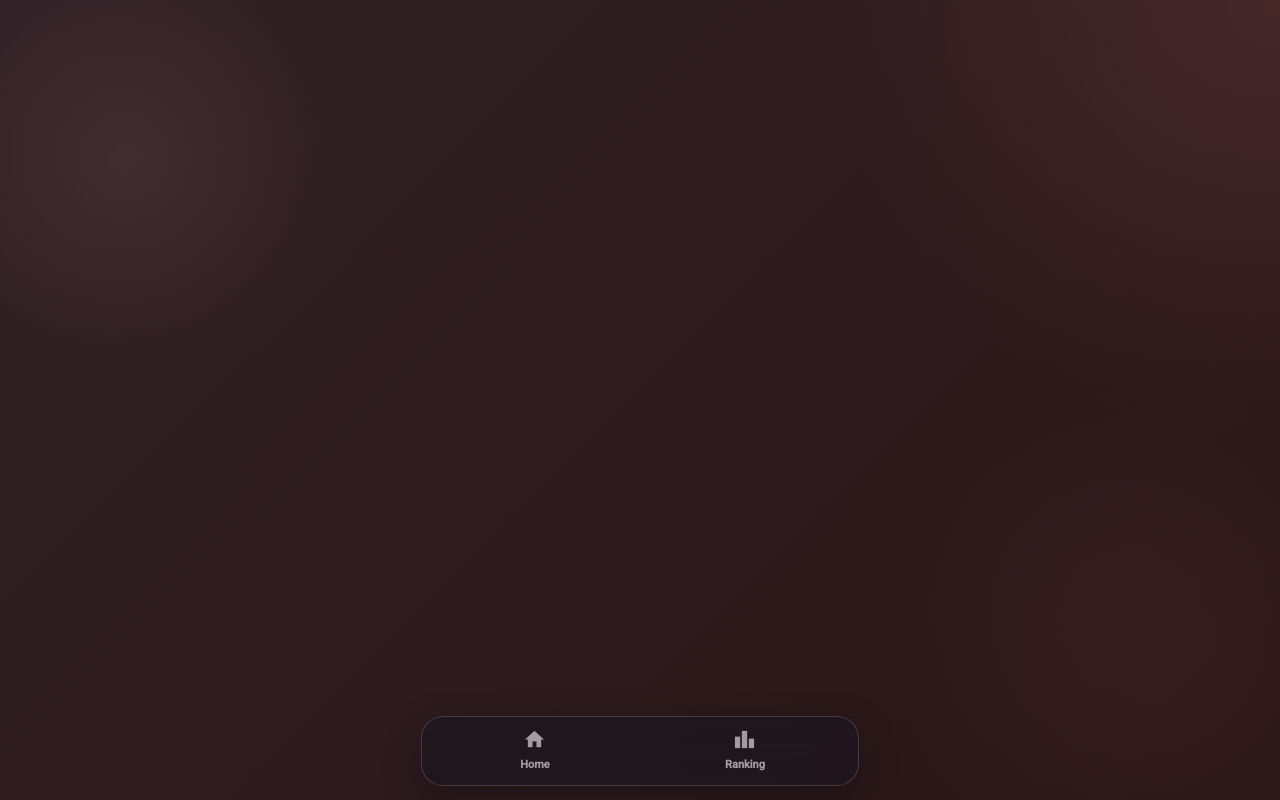
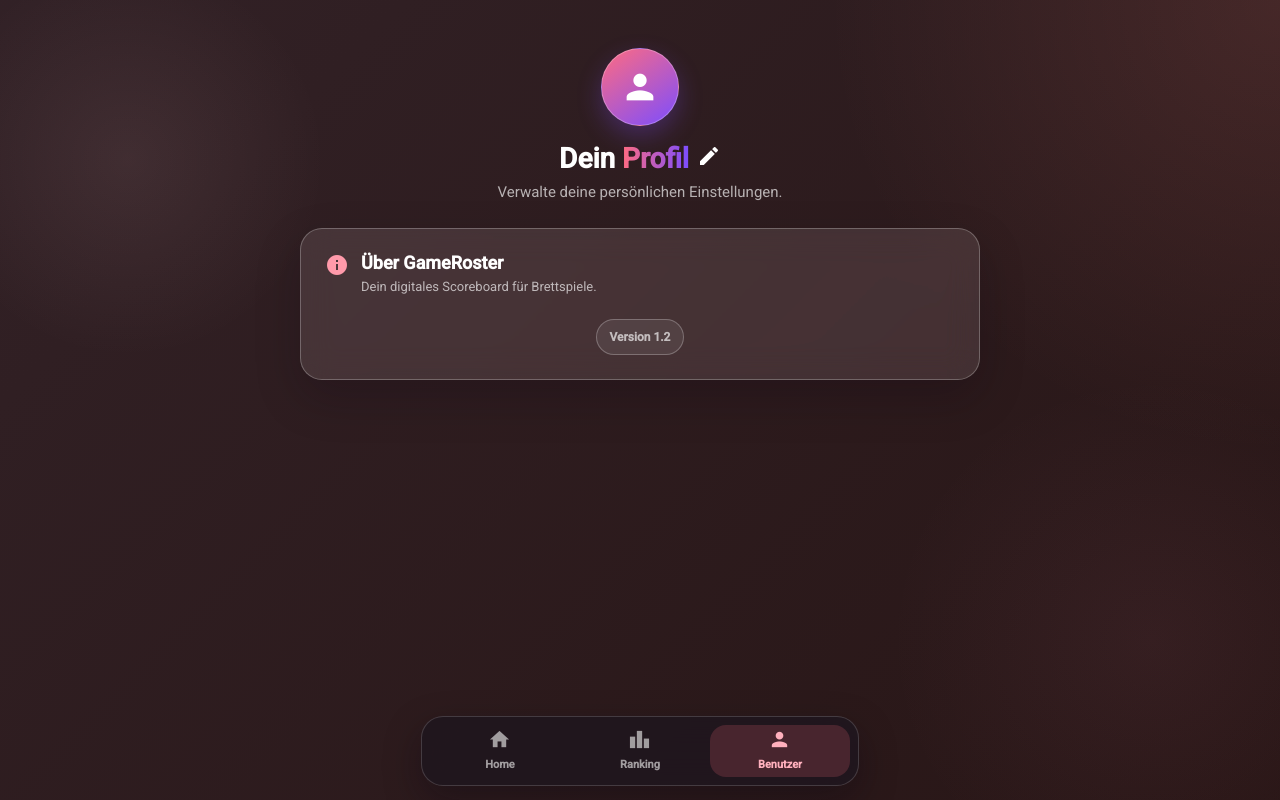
Before and after one commit to Jason0985/GameRoster-beta, an Angular app: page /profile in a window 1280 px wide. Before the commit this address led to /. Built offline with nearby package versions, Linux system fonts and the light colour scheme.

Commit message:
feat: add profile feature with routing and styling

```diff
--- a/src/app/app.html
+++ b/src/app/app.html
@@ -13,5 +13,9 @@
       <mat-icon aria-hidden="true">leaderboard</mat-icon>
       <span>Ranking</span>
     </a>
+    <a class="bottom-nav-link" routerLink="/profile" routerLinkActive="active" aria-label="Profil">
+      <mat-icon aria-hidden="true">person</mat-icon>
+      <span>Benutzer</span>
+    </a>
   </nav>
 </div>
--- a/src/app/app.routes.ts
+++ b/src/app/app.routes.ts
@@ -29,4 +29,11 @@ export const routes: Routes = [
         (module) => module.EndScore
       ),
   },
+  {
+    path: 'profile',
+    loadComponent: () =>
+      import('./features/profile/profile').then(
+        (module) => module.Profile
+      ),
+  },
 ];
--- /dev/null
+++ b/src/app/features/profile/profile.html
@@ -0,0 +1,49 @@
+<div class="profile-root">
+    <header class="ui-hero profile-header">
+        <div class="profile-avatar" aria-hidden="true">
+            <mat-icon>person</mat-icon>
+        </div>
+
+        <h1 class="ui-title">
+            Dein <span class="ui-accent">Profil</span> <mat-icon class="edit-icon">edit</mat-icon>
+        </h1>
+
+        <p class="ui-subtitle">
+            Verwalte deine persönlichen Einstellungen.
+        </p>
+    </header>
+
+    <!-- <section class="profile-card ui-surface">
+        <div class="profile-card-heading">
+            <mat-icon aria-hidden="true">account_circle</mat-icon>
+            <div>
+                <h2>Spielerprofil</h2>
+                <p>Deine Daten für Spielrunden.</p>
+            </div>
+        </div>
+
+        <mat-form-field appearance="outline">
+            <mat-label>Dein Name</mat-label>
+            <input matInput value="Spieler" />
+        </mat-form-field>
+
+        <button mat-flat-button color="primary" class="ui-button">
+            Profil speichern
+            <mat-icon aria-hidden="true">save</mat-icon>
+        </button>
+    </section> -->
+
+    <section class="profile-card ui-surface">
+        <div class="profile-card-heading">
+            <mat-icon aria-hidden="true">info</mat-icon>
+            <div>
+                <h2>Über GameRoster</h2>
+                <p>Dein digitales Scoreboard für Brettspiele.</p>
+            </div>
+        </div>
+
+        <div class="version-tag">
+            Version 1.2
+        </div>
+    </section>
+</div>
--- /dev/null
+++ b/src/app/features/profile/profile.scss
@@ -0,0 +1,103 @@
+.profile-root {
+    display: flex;
+    flex-direction: column;
+    align-items: center;
+    width: 100%;
+    min-height: calc(100dvh - 88px);
+    box-sizing: border-box;
+    padding: 28px 16px 36px;
+    color: var(--color-text);
+  }
+
+  .profile-header {
+    margin-bottom: 26px;
+  }
+
+  .profile-avatar {
+    display: grid;
+    place-items: center;
+    width: 76px;
+    height: 76px;
+    margin: 0 auto;
+    border: 1px solid var(--color-border);
+    border-radius: 50%;
+    background: linear-gradient(
+      145deg,
+      var(--color-primary),
+      var(--color-secondary)
+    );
+    box-shadow: 0 10px 24px rgba(124, 77, 255, 0.28);
+    color: var(--color-text);
+  }
+
+  .profile-avatar mat-icon {
+    width: 40px;
+    height: 40px;
+    font-size: 40px;
+  }
+
+  .profile-card {
+    display: flex;
+    flex-direction: column;
+    width: min(100%, var(--content-width));
+    box-sizing: border-box;
+    gap: 22px;
+    margin-bottom: 16px;
+    padding: 22px 18px;
+  }
+
+  .profile-card-heading {
+    display: flex;
+    align-items: flex-start;
+    gap: 12px;
+  }
+
+  .profile-card-heading > mat-icon {
+    color: var(--color-primary-light);
+  }
+
+  .profile-card-heading h2 {
+    margin: 0;
+    color: var(--color-text);
+    font-size: 18px;
+    font-weight: 700;
+  }
+
+  .profile-card-heading p {
+    margin: 4px 0 0;
+    color: var(--color-text-muted);
+    font-size: 13px;
+  }
+
+  .profile-card mat-form-field {
+    width: 100%;
+  }
+
+  .profile-card button {
+    align-self: flex-start;
+  }
+
+  .version-tag {
+    align-self: center;
+    padding: 7px 13px;
+    border: 1px solid var(--color-border);
+    border-radius: var(--radius-pill);
+    background: rgba(255, 255, 255, 0.08);
+    color: var(--color-text-muted);
+    font-size: 12px;
+    font-weight: 600;
+  }
+
+  .edit-icon {
+    margin-left: 8px;
+  }
+
+  @media (min-width: 600px) {
+    .profile-root {
+      padding: 48px 24px 56px;
+    }
+
+    .profile-card {
+      padding: 24px;
+    }
+  }
--- /dev/null
+++ b/src/app/features/profile/profile.ts
@@ -0,0 +1,10 @@
+import { Component } from '@angular/core';
+import { MatIcon } from '@angular/material/icon';
+
+@Component({
+  selector: 'app-profile',
+  imports: [MatIcon],
+  templateUrl: './profile.html',
+  styleUrl: './profile.scss',
+})
+export class Profile {}
--- a/src/styles.scss
+++ b/src/styles.scss
@@ -252,3 +252,16 @@ button.mat-mdc-button-base:not(.mat-mdc-fab):not(.mat-mdc-mini-fab):not(.mat-mdc
   --mdc-outlined-button-label-text-color: var(--color-danger-light);
   --mdc-outlined-button-outline-color: var(--color-danger);
 }
+
+.bottom-nav-link {
+  -webkit-tap-highlight-color: transparent;
+}
+
+.bottom-nav-link:focus {
+  outline: none;
+}
+
+.bottom-nav-link:focus-visible {
+  outline: 2px solid var(--color-primary-light);
+  outline-offset: 2px;
+}
```
Also changed, not shown: 1 other file (tests, documents, lock files or other folders).
